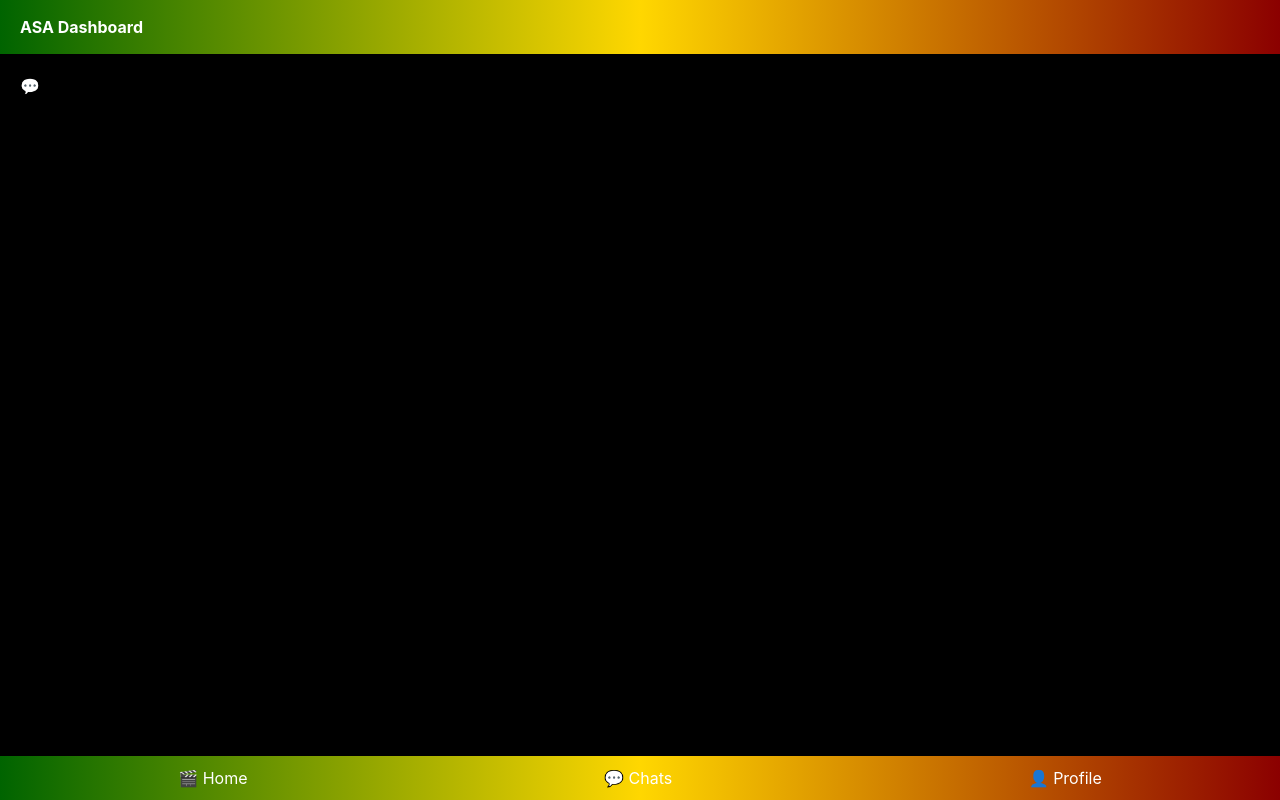
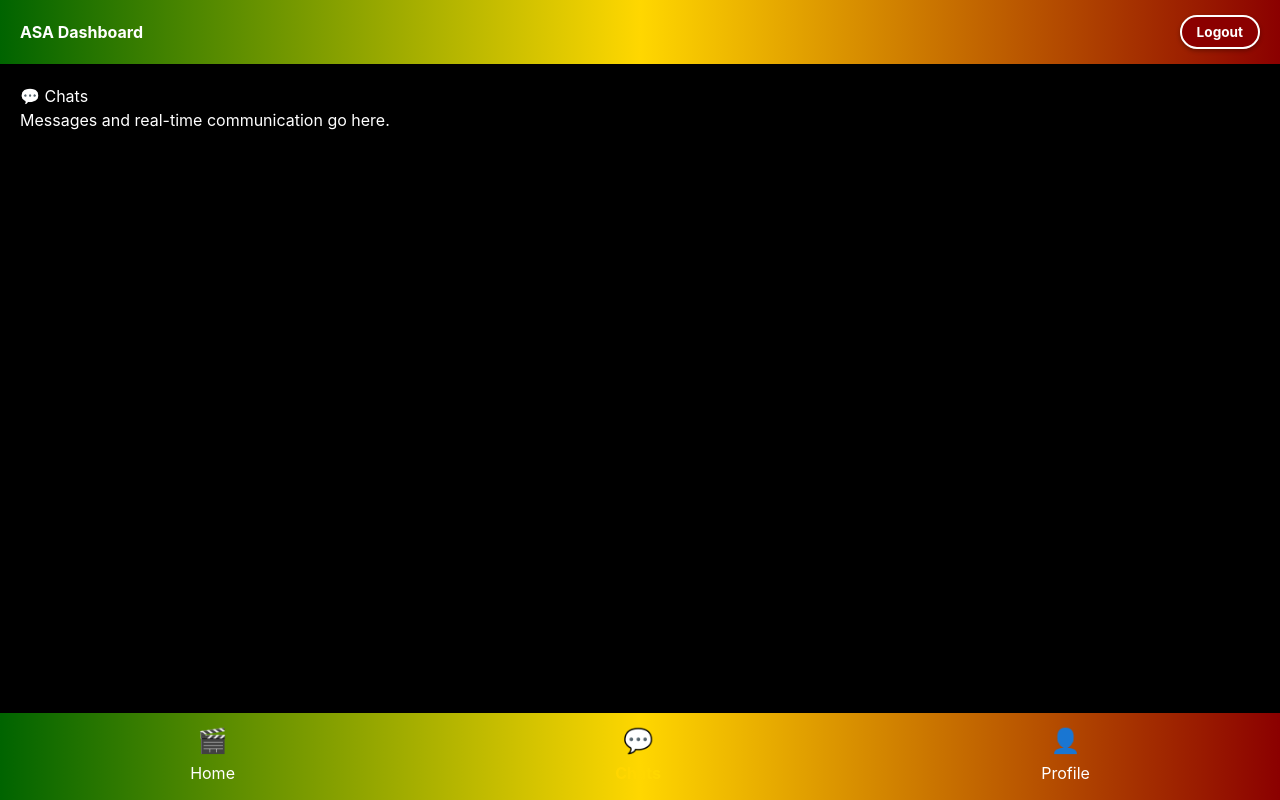
Before and after one commit to bwanswa/asa1, a React (Create React App) app: page /dashboard in a window 1280 px wide. Both pictures are taken after a click on the button "💬 Chats". Built offline with nearby package versions, Linux system fonts and the light colour scheme.

Commit message:
Update Dashboard.jsx

```diff
--- a/src/pages/Dashboard.jsx
+++ b/src/pages/Dashboard.jsx
@@ -1,5 +1,5 @@
 import React, { useState, useEffect, useRef } from "react";
-import { useSwipeable } from "react-swipeable";
+// Removed: import { useSwipeable } from "react-swipeable";
 
 // ---------------------------
 // VIDEO LIST
@@ -20,15 +20,9 @@ const Dashboard = () => {
   const [progress, setProgress] = useState(0);
 
   const videoRef = useRef(null);
-
-  // ---------------------------
-  // SWIPE
-  // ---------------------------
-  const swipe = useSwipeable({
-    onSwipedLeft: () => nextVideo(),
-    onSwipedRight: () => prevVideo(),
-    trackMouse: true,
-  });
+  const touchStartRef = useRef(0);
+  const touchEndRef = useRef(0);
+  const minSwipeDistance = 50; // Minimum pixels for a recognized swipe
 
   const nextVideo = () => {
     setIndex((i) => (i + 1) % videos.length);
@@ -38,6 +32,39 @@ const Dashboard = () => {
   const prevVideo = () => {
     setIndex((i) => (i - 1 + videos.length) % videos.length);
     setProgress(0);
+  };
+
+  // ---------------------------
+  // NATIVE SWIPE IMPLEMENTATION (Replacing react-swipeable)
+  // ---------------------------
+  const handleTouchStart = (e) => {
+    // Record the starting X position of the touch
+    touchEndRef.current = 0; // Reset end position
+    touchStartRef.current = e.targetTouches[0].clientX;
+  };
+
+  const handleTouchMove = (e) => {
+    // Record the current X position of the touch
+    touchEndRef.current = e.targetTouches[0].clientX;
+  };
+
+  const handleTouchEnd = () => {
+    if (!touchStartRef.current || !touchEndRef.current) return;
+    const distance = touchStartRef.current - touchEndRef.current;
+    const isHorizontalSwipe = Math.abs(distance) > minSwipeDistance;
+
+    if (isHorizontalSwipe) {
+      if (distance > 0) {
+        // Swiped Left (distance is positive) -> Next video
+        nextVideo();
+      } else {
+        // Swiped Right (distance is negative) -> Previous video
+        prevVideo();
+      }
+    }
+    // Reset positions
+    touchStartRef.current = 0;
+    touchEndRef.current = 0;
   };
 
   // ---------------------------
@@ -72,6 +99,7 @@ const Dashboard = () => {
     if (likes[index]) return;
     setLikes((prev) => ({ ...prev, [index]: true }));
 
+    // Visual feedback for like (Heart animation)
     const heart = document.createElement("div");
     heart.innerHTML = "🔥❤️";
     heart.style.position = "absolute";
@@ -82,7 +110,8 @@ const Dashboard = () => {
     heart.style.fontSize = "3rem";
     heart.style.opacity = "1";
     heart.style.transition = "opacity 1s, transform 1s";
-    document.getElementById("video-wrapper").appendChild(heart);
+    // Using videoRef.current.parentElement to safely target the wrapper
+    videoRef.current?.parentElement?.appendChild(heart);
 
     setTimeout(() => {
       heart.style.opacity = "0";
@@ -115,10 +144,22 @@ const Dashboard = () => {
           url: videos[index].src,
         });
       } else {
-        navigator.clipboard.writeText(videos[index].src);
-        alert("Link copied!");
+        // Fallback for sharing (copied to clipboard, using console log instead of alert)
+        document.execCommand('copy', false, videos[index].src);
+        console.log("Link copied to clipboard!");
       }
-    } catch (err) {}
+    } catch (err) {
+      console.error("Share failed:", err);
+    }
+  };
+
+  // ---------------------------
+  // LOGOUT
+  // ---------------------------
+  const handleLogout = () => {
+    // Mock logout logic: log event and switch to home view
+    console.log("User successfully logged out (Mock Action).");
+    setActiveTab("home");
   };
 
   // ---------------------------
@@ -126,10 +167,12 @@ const Dashboard = () => {
   // ---------------------------
   const HomePage = () => (
     <div
-      {...swipe}
       id="video-wrapper"
       onClick={handleLike}
-      style={{ position: "relative", height: "100%", width: "100%", background: "black" }}
+      onTouchStart={handleTouchStart} // Native swipe events added here
+      onTouchMove={handleTouchMove}
+      onTouchEnd={handleTouchEnd}
+      style={{ position: "relative", height: "100%", width: "100%", background: "black", touchAction: 'pan-y' }}
     >
       <video
         ref={videoRef}
@@ -141,27 +184,44 @@ const Dashboard = () => {
         style={{ width: "100%", height: "100%", objectFit: "cover" }}
       />
 
-      <div style={{ position: "absolute", top: 20, left: 20, color: "white", fontSize: "1.2rem", fontWeight: "bold" }}>
+      {/* Video Title and Navigation Helpers */}
+      <div style={{ position: "absolute", top: 20, left: 20, color: "white", fontSize: "1.2rem", fontWeight: "bold", textShadow: "0 0 5px black" }}>
         {videos[index].title}
       </div>
 
+      {/* Action Buttons (Like, Comment, Share) */}
       <div style={{ position: "absolute", right: 15, bottom: 120, display: "flex", flexDirection: "column", gap: "20px", color: "white", fontSize: "2rem" }}>
-        <div onClick={handleLike} style={{ cursor: "pointer" }}>{likes[index] ? "🔥❤️" : "🤍"}</div>
-        <div onClick={() => setShowComments(true)} style={{ cursor: "pointer" }}>💬</div>
-        <div onClick={shareVideo} style={{ cursor: "pointer" }}>🔗</div>
+        {/* Like Button */}
+        <div onClick={(e) => { e.stopPropagation(); handleLike(); }} style={{ cursor: "pointer" }}>{likes[index] ? "🔥❤️" : "🤍"}</div>
+        {/* Comment Button */}
+        <div onClick={(e) => { e.stopPropagation(); setShowComments(true); }} style={{ cursor: "pointer" }}>💬</div>
+        {/* Share Button */}
+        <div onClick={(e) => { e.stopPropagation(); shareVideo(); }} style={{ cursor: "pointer" }}>🔗</div>
       </div>
 
+      {/* Progress Bar */}
       <div style={{ position: "absolute", bottom: 0, left: 0, width: `${progress}%`, height: "5px", background: "#FFD700" }} />
 
+      {/* Comments Drawer */}
       {showComments && (
-        <div style={{ position: "absolute", bottom: 0, left: 0, width: "100%", height: "45%", background: "rgba(255,255,255,0.15)", backdropFilter: "blur(10px)", borderTopLeftRadius: "20px", borderTopRightRadius: "20px", padding: "15px", color: "white" }}>
-          <div style={{ textAlign: "center", marginBottom: "10px" }} onClick={() => setShowComments(false)}>⬇️ Close</div>
-          <div style={{ height: "60%", overflowY: "auto", marginBottom: "10px" }}>
-            {(comments[index] || []).map((c, i) => (<div key={i} style={{ marginBottom: "8px" }}>{c}</div>))}
+        <div
+          onClick={(e) => e.stopPropagation()} // Prevent closing/liking the video when interacting with comments
+          style={{ position: "absolute", bottom: 0, left: 0, width: "100%", height: "45%", background: "rgba(0,0,0,0.8)", backdropFilter: "blur(5px)", borderTopLeftRadius: "20px", borderTopRightRadius: "20px", padding: "15px", color: "white", display: "flex", flexDirection: "column" }}
+        >
+          <div style={{ textAlign: "center", marginBottom: "10px", fontWeight: "bold" }} onClick={() => setShowComments(false)} className="cursor-pointer">⬇️ Close</div>
+          <div style={{ flex: 1, overflowY: "auto", marginBottom: "10px", padding: "0 10px" }}>
+            {(comments[index] || []).map((c, i) => (<div key={i} style={{ marginBottom: "8px", background: "rgba(255,255,255,0.1)", padding: "5px 10px", borderRadius: "8px" }}>{c}</div>))}
+            {comments[index]?.length === 0 && <div style={{ textAlign: 'center', opacity: 0.7 }}>Be the first to comment!</div>}
           </div>
           <div style={{ display: "flex", gap: "10px" }}>
-            <input value={commentInput} onChange={(e) => setCommentInput(e.target.value)} placeholder="Add a comment…" style={{ flex: 1, padding: "10px", borderRadius: "10px", border: "none" }} />
-            <button onClick={addComment} style={{ background: "#FFD700", border: "none", borderRadius: "10px", padding: "10px 15px", color: "black", fontWeight: "bold" }}>Send</button>
+            <input
+              value={commentInput}
+              onChange={(e) => setCommentInput(e.target.value)}
+              onKeyDown={(e) => { if (e.key === 'Enter') addComment(); }}
+              placeholder="Add a comment…"
+              style={{ flex: 1, padding: "10px", borderRadius: "10px", border: "none", color: "black" }}
+            />
+            <button onClick={addComment} style={{ background: "#FFD700", border: "none", borderRadius: "10px", padding: "10px 15px", color: "black", fontWeight: "bold", cursor: "pointer" }}>Send</button>
           </div>
         </div>
       )}
@@ -173,25 +233,109 @@ const Dashboard = () => {
   // ---------------------------
   const renderContent = () => {
     if (activeTab === "home") return <HomePage />;
-    if (activeTab === "chats") return <div style={{ padding: 20 }}><h2>💬 Chats</h2></div>;
-    if (activeTab === "profile") return <div style={{ padding: 20 }}><h2>👤 Profile</h2></div>;
+    if (activeTab === "chats") return <div style={{ padding: 20, color: 'white' }}><h2>💬 Chats</h2><p>Messages and real-time communication go here.</p></div>;
+    if (activeTab === "profile") return <div style={{ padding: 20, color: 'white' }}><h2>👤 Profile</h2><p>User settings and account information.</p></div>;
   };
+
+  const navButton = (tabName, icon, label) => (
+    <button
+      onClick={() => setActiveTab(tabName)}
+      style={{
+        background: 'none',
+        border: 'none',
+        color: activeTab === tabName ? '#FFD700' : 'white',
+        fontWeight: activeTab === tabName ? 'bold' : 'normal',
+        cursor: 'pointer',
+        padding: '5px 10px',
+        fontSize: '1rem',
+        display: 'flex',
+        flexDirection: 'column',
+        alignItems: 'center',
+        gap: '2px',
+        transition: 'color 0.2s'
+      }}
+    >
+      <span style={{ fontSize: '1.5rem' }}>{icon}</span>
+      <span>{label}</span>
+    </button>
+  );
 
   return (
     <div style={{ width: "100%", minHeight: "100vh", background: "#000", display: "flex", flexDirection: "column" }}>
-      <header style={{ background: "linear-gradient(to right,#006400,#FFD700,#8B0000)", color: "white", padding: "15px 20px", fontWeight: "bold" }}>
-        ASA Dashboard
+      {/* HEADER with Logout Button */}
+      <header style={{
+        background: "linear-gradient(to right,#006400,#FFD700,#8B0000)",
+        color: "white",
+        padding: "15px 20px",
+        fontWeight: "bold",
+        display: "flex",
+        justifyContent: "space-between",
+        alignItems: "center",
+        zIndex: 10 // Ensure header is above main content
+      }}>
+        <span>ASA Dashboard</span>
+
+        {/* LOGOUT BUTTON */}
+        <button
+          onClick={handleLogout}
+          style={{
+            background: "#8B0000",
+            color: "white",
+            border: "2px solid white",
+            borderRadius: "9999px", // Fully rounded
+            padding: "5px 15px",
+            cursor: "pointer",
+            fontWeight: "bold",
+            fontSize: "0.85rem",
+            boxShadow: "0 2px 4px rgba(0,0,0,0.3)",
+            transition: "background 0.2s, transform 0.1s",
+          }}
+          // Basic hover/active effects
+          onMouseOver={(e) => e.target.style.background = "#A52A2A"}
+          onMouseOut={(e) => e.target.style.background = "#8B0000"}
+          onMouseDown={(e) => e.target.style.transform = "scale(0.98)"}
+          onMouseUp={(e) => e.target.style.transform = "scale(1)"}
+        >
+          Logout
+        </button>
+
       </header>
 
-      <main style={{ flex: 1 }}>{renderContent()}</main>
+      <main style={{ flex: 1, overflowY: 'auto' }}>
+        {renderContent()}
+      </main>
 
-      <nav style={{ background: "linear-gradient(to right,#006400,#FFD700,#8B0000)", display: "flex", justifyContent: "space-around", padding: "10px 0", position: "fixed", bottom: 0, width: "100%", color: "white" }}>
-        <button onClick={() => setActiveTab("home")}>🎬 Home</button>
-        <button onClick={() => setActiveTab("chats")}>💬 Chats</button>
-        <button onClick={() => setActiveTab("profile")}>👤 Profile</button>
+      {/* NAVIGATION BAR */}
+      <nav style={{
+        background: "linear-gradient(to right,#006400,#FFD700,#8B0000)",
+        display: "flex",
+        justifyContent: "space-around",
+        padding: "5px 0 10px 0",
+        position: "fixed",
+        bottom: 0,
+        width: "100%",
+        color: "white",
+        boxShadow: "0 -2px 10px rgba(0,0,0,0.5)",
+        zIndex: 10
+      }}>
+        {navButton("home", "🎬", "Home")}
+        {navButton("chats", "💬", "Chats")}
+        {navButton("profile", "👤", "Profile")}
       </nav>
+      {/* Spacer div to prevent content from being hidden by fixed nav bar */}
+      <div style={{ height: '60px' }}></div>
     </div>
   );
 };
 
-export default Dashboard;
+// Main App Component
+const App = () => {
+    // We use App as the main export as required for single-file React projects.
+    return (
+        <div style={{ fontFamily: 'Inter, sans-serif' }}>
+            <Dashboard />
+        </div>
+    );
+};
+
+export default App;
```
